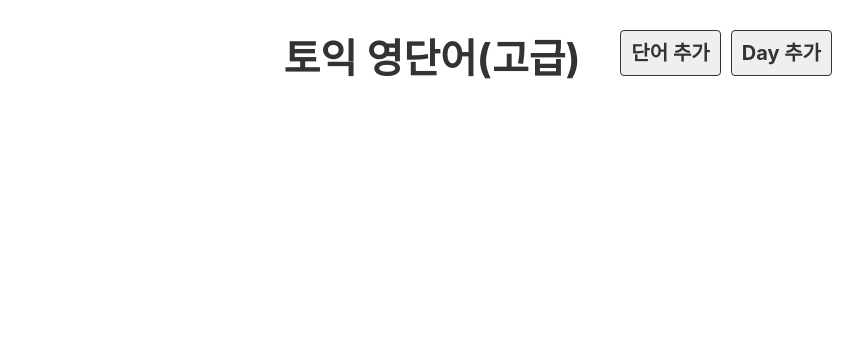
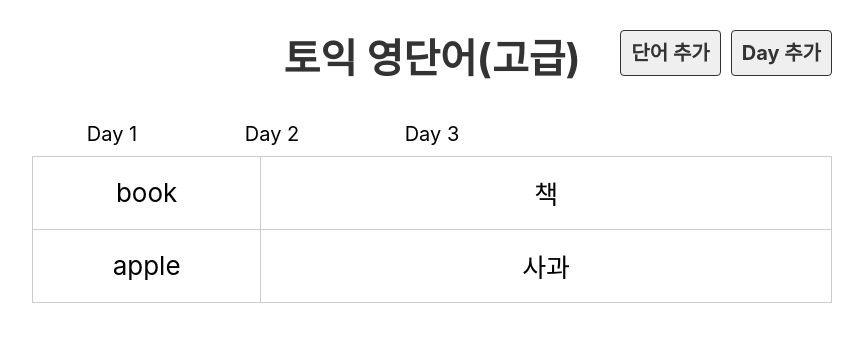
Before and after one commit to kyeongb-bin/reactVOCA, a React (Create React App) app: page / in a window 1280 px wide. Shown: the top 342 px of the page, without its empty margins (208-1071 px from the left). Built offline with nearby package versions, Linux system fonts and the light colour scheme.

Commit message:
map() 사용

```diff
--- a/src/App.js
+++ b/src/App.js
@@ -1,10 +1,14 @@
 import './App.css';
+import DayList from './component/DayList';
 import Header from './component/Header';
+import Day from './component/Day';
 
 function App() {
   return (
     <div className='App'>
       <Header />
+      <DayList />
+      <Day />
     </div>
   );
 }
--- /dev/null
+++ b/src/component/Day.js
@@ -0,0 +1,22 @@
+import dummy from "../db/data.json";
+
+export default function Day(){
+    const day = 1;
+    const wordList = dummy.words.filter(word => word.day === day)
+    console.log(wordList)
+
+    return(
+    <>
+        <table>
+            <tbody>
+                {wordList.map(word => (
+                <tr key={word.id}>
+                    <td>{word.eng}</td>
+                    <td>{word.kor}</td>
+                </tr>
+                ))}
+            </tbody>
+        </table>
+    </>
+    );
+}
--- /dev/null
+++ b/src/component/DayList.js
@@ -0,0 +1,10 @@
+import dummy from "../db/data.json";
+
+export default function DayList(){
+    console.log(dummy);
+    return <ul className="list_day">
+        {dummy.days.map(day => (
+            <li key={day.id}>Day {day.day}</li>
+        ))}
+    </ul>;
+}
--- /dev/null
+++ b/src/db/data.json
@@ -0,0 +1,51 @@
+{
+    "days": [
+        {"id": 1, "day": 1},
+        {"id": 2, "day": 2},
+        {"id": 3, "day": 3}
+    ],
+    "words": [
+        {
+            "id": 1,
+            "day": 1,
+            "eng": "book",
+            "kor": "책",
+            "isDone": false
+        },
+        {
+            "id": 2,
+            "day": 1,
+            "eng": "apple",
+            "kor": "사과",
+            "isDone": false
+        },
+        {
+            "id": 3,
+            "day": 2,
+            "eng": "car",
+            "kor": "자동차",
+            "isDone": false
+        },
+        {
+            "id": 4,
+            "day": 2,
+            "eng": "pen",
+            "kor": "펜",
+            "isDone": false
+        },
+        {
+            "id": 5,
+            "day": 3,
+            "eng": "school",
+            "kor": "학교",
+            "isDone": false
+        },
+        {
+            "id": 6,
+            "day": 3,
+            "eng": "pencil",
+            "kor": "연필",
+            "isDone": false
+        }
+    ]
+}
```
